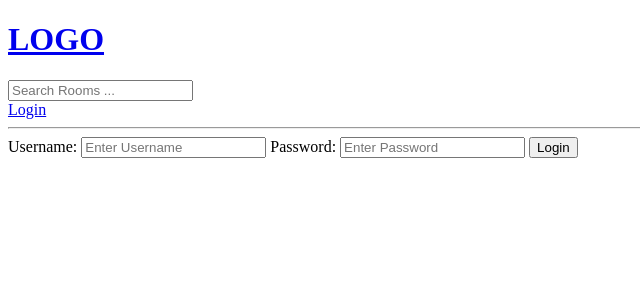
After one commit to nhistory/community_app, a Django app: page /login/ in a window 1280 px wide. The commit adds this page. Shown: the top 300 px of the page, without its empty margins (0-640 px from the left). Run offline with Django 4.2, Linux system fonts and the light colour scheme.

Commit message:
Create user authentication feature and messages

```diff
--- /dev/null
+++ b/base/templates/base/login_register.html
@@ -0,0 +1,17 @@
+{% extends 'main.html' %} {% block content %}
+
+<div>
+  <form method="POST" action="">
+    {% csrf_token %}
+
+    <label for="">Username:</label>
+    <input type="text" name="username" placeholder="Enter Username" />
+
+    <label for="">Password:</label>
+    <input type="password" name="password" placeholder="Enter Password" />
+
+    <input type="submit" value="Login" />
+  </form>
+</div>
+
+{% endblock content %}
--- a/base/urls.py
+++ b/base/urls.py
@@ -2,6 +2,9 @@ from django.urls import path
 from . import views
 
 urlpatterns = [
+  path('login/', views.loginPage, name="login"),
+  path('logout/', views.logoutUser, name="logout"),
+
   path('', views.home, name="home"),
   path('room/<str:pk>/', views.room, name="room"),
 
--- a/base/views.py
+++ b/base/views.py
@@ -1,5 +1,8 @@
 from django.shortcuts import render, redirect
+from django.contrib import messages
 from django.db.models import Q
+from django.contrib.auth.models import User
+from django.contrib.auth import authenticate, login, logout
 from .models import Room, Topic
 from .forms import RoomForm
 
@@ -10,6 +13,34 @@ from .forms import RoomForm
 #     {'id':2, 'name':'Design with me'},
 #     {'id':3, 'name':'Frontend developers'},
 # ]
+
+def loginPage(request):
+
+    if request.method == 'POST': # if user input any information
+        username = request.POST.get('username')
+        password = request.POST.get('password')
+
+        # Check user is exist
+        try:
+            user = User.objects.get(username=username)
+        except:
+            messages.error(request, 'User does not exist')
+
+        user = authenticate(request, username=username, password=password)
+
+        # if user is not None, login executed
+        if user is not None:
+            login(request, user)
+            return redirect('home')
+        else:
+            messages.errir(request, 'Username OR password does not exist')
+
+    context = {}
+    return render(request, 'base/login_register.html', context)
+
+def logoutUser(request):
+    logout(request)
+    return redirect('home')
 
 def home(request):
     q = request.GET.get('q') if request.GET.get('q') != None else ''
--- a/templates/main.html
+++ b/templates/main.html
@@ -7,6 +7,14 @@
     <title>CommunityApp</title>
   </head>
   <body>
-    {% include 'navbar.html' %} {% block content %} {% endblock %}
+    {% include 'navbar.html' %} {% if messages %}
+
+    <ul class="messages">
+      {% for message in messages %}
+      <li>{{ message }}</li>
+      {% endfor %}
+    </ul>
+
+    {% endif %} {% block content %} {% endblock %}
   </body>
 </html>
--- a/templates/navbar.html
+++ b/templates/navbar.html
@@ -6,4 +6,11 @@
   <input type="text" name="q" placeholder="Search Rooms ..." />
 </form>
 
+{% if request.user.is_authenticated %}
+<a href="{% url 'logout' %}">Logout</a>
+{% else %}
+
+<a href="{% url 'login' %}">Login</a>
+{% endif %}
+
 <hr />
```
Also changed, not shown: README.md, db.sqlite3.
